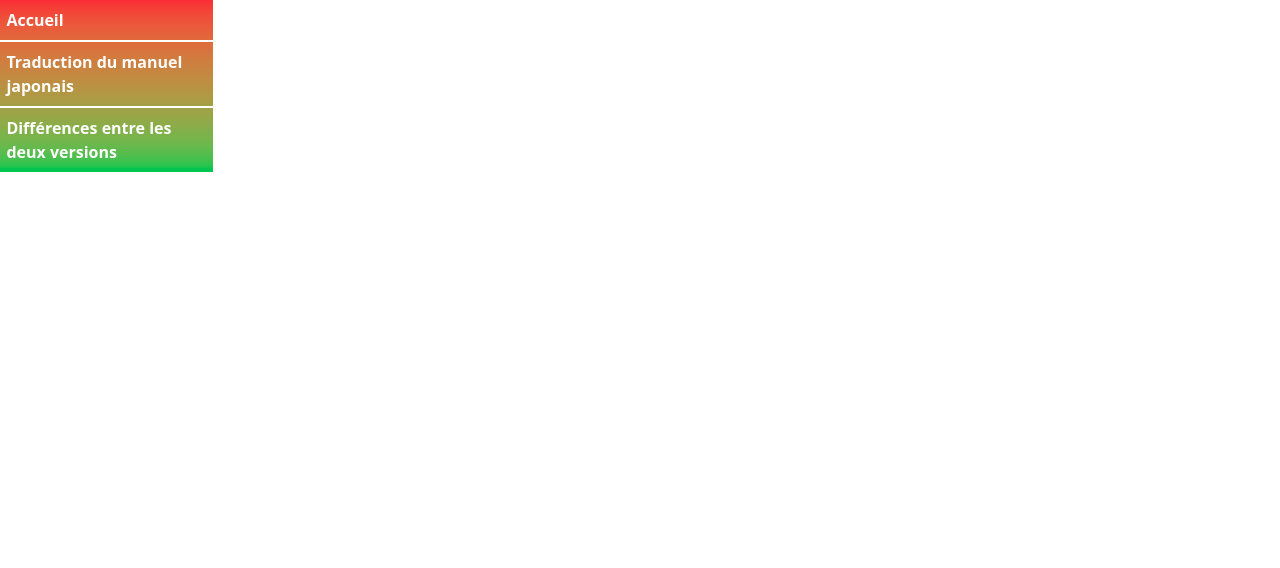
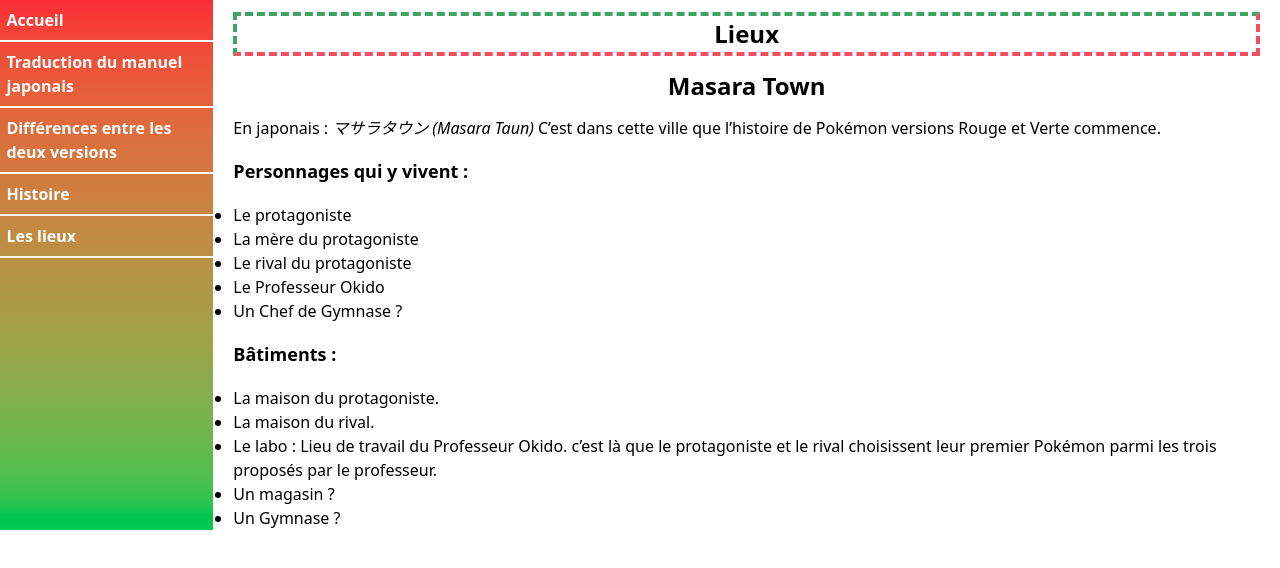
Before and after one commit to Qwest159/Site_Pokemon, a Vue app: page /Lieux in a window 1280 px wide. Shown: the top 568 px of the page. Built offline with nearby package versions, Linux system fonts and the light colour scheme.

Commit message:
histoire et lieu

```diff
--- /dev/null
+++ b/public/storage/generation1/Lieux.json
@@ -0,0 +1,52 @@
+{
+  "lieux": [
+    {
+      "nom_titre": "Masara Town",
+      "nom_description": "En japonais : <span class='italic'>マサラタウン (Masara Taun)</span>  C’est dans cette ville que l’histoire de Pokémon versions Rouge et Verte commence.",
+      "habitants": [
+        {
+          "id": 1,
+          "nom": "Le protagoniste"
+        },
+        {
+          "id": 2,
+          "nom": "La mère du protagoniste"
+        },
+        {
+          "id": 3,
+          "nom": "Le rival du protagoniste"
+        },
+        {
+          "id": 4,
+          "nom": "Le Professeur Okido"
+        },
+        {
+          "id": 5,
+          "nom": "Un Chef de Gymnase ?"
+        }
+      ],
+      "batiments": [
+        {
+          "id": 1,
+          "nom": "La maison du protagoniste."
+        },
+        {
+          "id": 2,
+          "nom": "La maison du rival."
+        },
+        {
+          "id": 3,
+          "nom": "Le labo : Lieu de travail du Professeur Okido. c’est là que le protagoniste et le rival choisissent leur premier Pokémon parmi les trois proposés par le professeur."
+        },
+        {
+          "id": 4,
+          "nom": "Un magasin ?"
+        },
+        {
+          "id": 5,
+          "nom": "Un Gymnase ?"
+        }
+      ]
+    }
+  ]
+}
--- a/src/App.vue
+++ b/src/App.vue
@@ -36,6 +36,8 @@ function responsive() {
           <RouterLink to="/Versions"
             >Différences entre les deux versions</RouterLink
           >
+          <RouterLink to="/Histoire">Histoire</RouterLink>
+          <RouterLink to="/Lieux">Les lieux</RouterLink>
         </div>
       </div>
 
@@ -48,6 +50,8 @@ function responsive() {
         <RouterLink to="/Versions"
           >Différences entre les deux versions</RouterLink
         >
+        <RouterLink to="/Histoire">Histoire</RouterLink>
+        <RouterLink to="/Lieux">Les lieux</RouterLink>
       </nav>
     </header>
     <RouterView />
--- a/src/router/index.js
+++ b/src/router/index.js
@@ -2,6 +2,8 @@ import { createRouter, createWebHistory } from "vue-router";
 import Accueil from "../views/Accueil.vue";
 import Manuel from "../views/Generation1/Manuel.vue";
 import Versions from "../views/Generation1/Versions.vue";
+import Histoire from "../views/Generation1/Histoire.vue";
+import Lieux from "../views/Generation1/Lieux.vue";
 
 const router = createRouter({
   history: createWebHistory(import.meta.env.BASE_URL),
@@ -22,6 +24,16 @@ const router = createRouter({
       name: "Différences entre les deux versions",
       component: Versions,
     },
+    {
+      path: "/Histoire",
+      name: "Histoire",
+      component: Histoire,
+    },
+    {
+      path: "/Lieux",
+      name: "Lieux",
+      component: Lieux,
+    },
   ],
 });
 
--- /dev/null
+++ b/src/views/Generation1/Histoire.vue
@@ -0,0 +1,51 @@
+<script setup>
+import { defineProps, ref, onMounted } from "vue";
+</script>
+<template>
+  <div id="partie" class="grid">
+    <main class="col-span-5 mx-5 m-auto">
+      <h1 class="text-justify border-4 border-dashed my-2">Histoire</h1>
+
+      <p>
+        Red (version Rouge)/Green (version Verte) a onze ans. Il vit avec sa
+        mère à Masara Town, et son ami d’enfance et rival Green (version
+        Rouge)/Red (version Verte) est son voisin. Les deux enfants jouaient
+        souvent ensemble, mais depuis peu, le rival du protagoniste a commencé à
+        se disputer avec lui.
+      </p>
+      <p>
+        Son rival semble voir le protagoniste, qui a le même âge, est plus grand
+        et a les mêmes notes à l’école, comme un rival.
+      </p>
+      <p>
+        Un jour, le protagoniste entend une rumeur disant que le Professeur
+        Okido, vivant également à Masara Town, effectue des recherches sur les
+        Pokémon. Plein de curiosité, le protagoniste n’en peut plus d’attendre.
+        Il décide donc de sortir de la ville pour partir à la recherche d’un
+        Pokémon.
+      </p>
+      <p>“Hey ne vas pas dans les herbes !”</p>
+      <p>
+        Le Professeur Okido l’interpelle. C’est très dangereux, car les Pokémon
+        sauvages l’y attaqueraient. Bien sûr, s’il avait un Pokémon pour se
+        défendre, ça irait, mais… Le Professeur amène Green au laboratoire de
+        recherche, où Red les attend. Red est le petit-fils du Professeur Okido,
+        et il a également été convoqué au labo.
+      </p>
+      <p>
+        Le Professeur se retourne vers les deux garçons et leur dit : “Bien,
+        voici devant vous trois Pokémon. Choisissez celui qui vous plaît !”
+      </p>
+      <p>
+        Quelles aventures attendent Green après qu’il a reçu son Pokémon ? Son
+        objectif est double : compléter l’encyclopédie Pokémon que vous a fourni
+        le Professeur Okido et vaincre les huits Chefs de Gymnase.
+      </p>
+    </main>
+  </div>
+</template>
+<style scoped>
+table tr:first-child {
+  font-weight: 700;
+}
+</style>
--- /dev/null
+++ b/src/views/Generation1/Lieux.vue
@@ -0,0 +1,61 @@
+<script setup>
+import { defineProps, ref, onMounted } from "vue";
+import lieux from "../../../public/storage/generation1/Lieux.json";
+let lieuList = ref([]);
+const isLoading = ref(true);
+const error = ref(null);
+
+function fetchPokemonList() {
+  try {
+    lieuList.value = lieux;
+    console.log(lieuList.value.lieux);
+  } catch (err) {
+    error.value = err;
+  } finally {
+    isLoading.value = false;
+  }
+}
+onMounted(() => {
+  fetchPokemonList();
+});
+let text = "";
+function span(text) {}
+</script>
+<template>
+  <div id="partie" class="grid">
+    <main class="col-span-5 mx-5 m-auto">
+      <h1 class="text-justify border-4 border-dashed my-2">Lieux</h1>
+      <div v-if="isLoading"></div>
+      <div v-else-if="error">Une erreur est survenue : {{ error.message }}</div>
+      <article v-else>
+        <!-- Lieu -->
+        <section v-for="lieu in lieuList.lieux" :key="lieu">
+          <h1>{{ lieu.nom_titre }}</h1>
+
+          <h2 v-html="lieu.nom_description"></h2>
+          <h3>Personnages qui y vivent :</h3>
+          <ul v-for="habitants in lieu.habitants">
+            <li>
+              {{ habitants.nom }}
+            </li>
+          </ul>
+
+          <h3>Bâtiments :</h3>
+          <ul v-for="batiments in lieu.batiments">
+            <li>
+              {{ batiments.nom }}
+            </li>
+          </ul>
+        </section>
+      </article>
+    </main>
+  </div>
+</template>
+<style scoped>
+table tr:first-child {
+  font-weight: 700;
+}
+h3 {
+  font-weight: 700;
+}
+</style>
```
